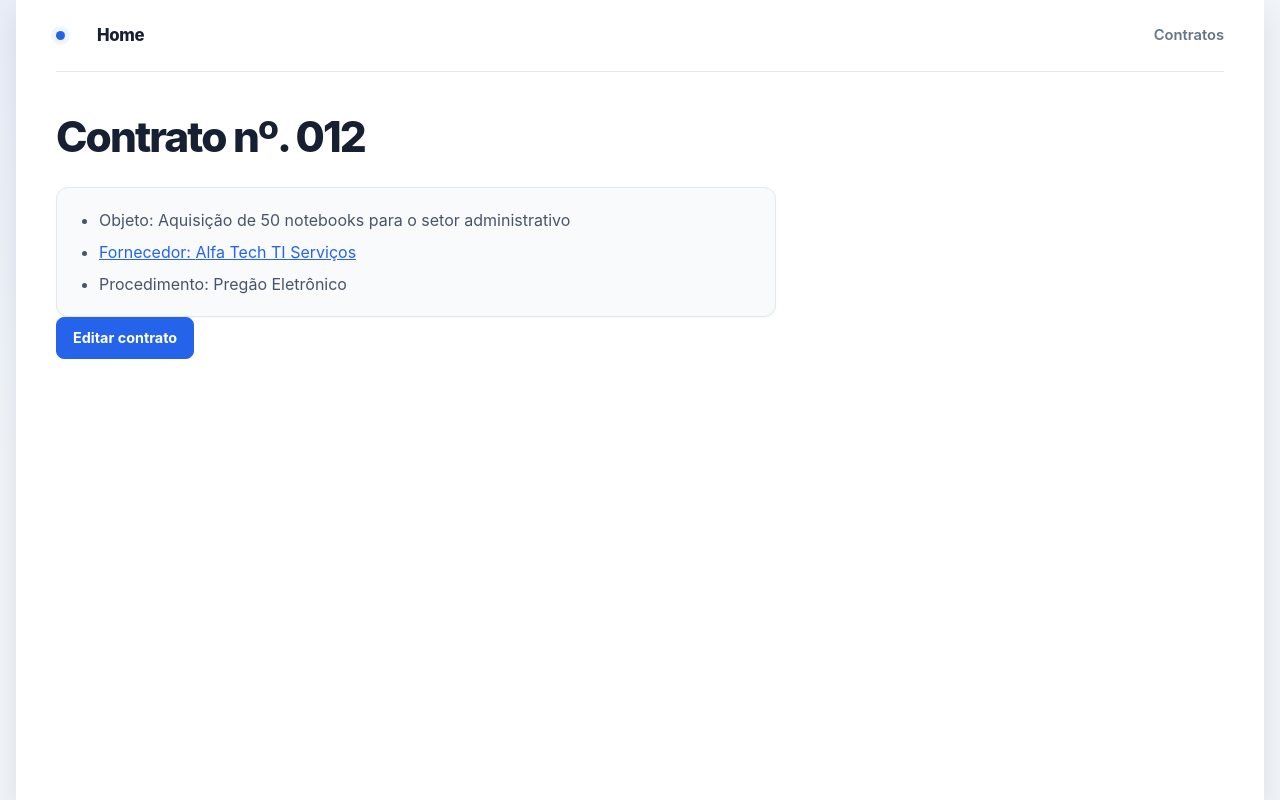
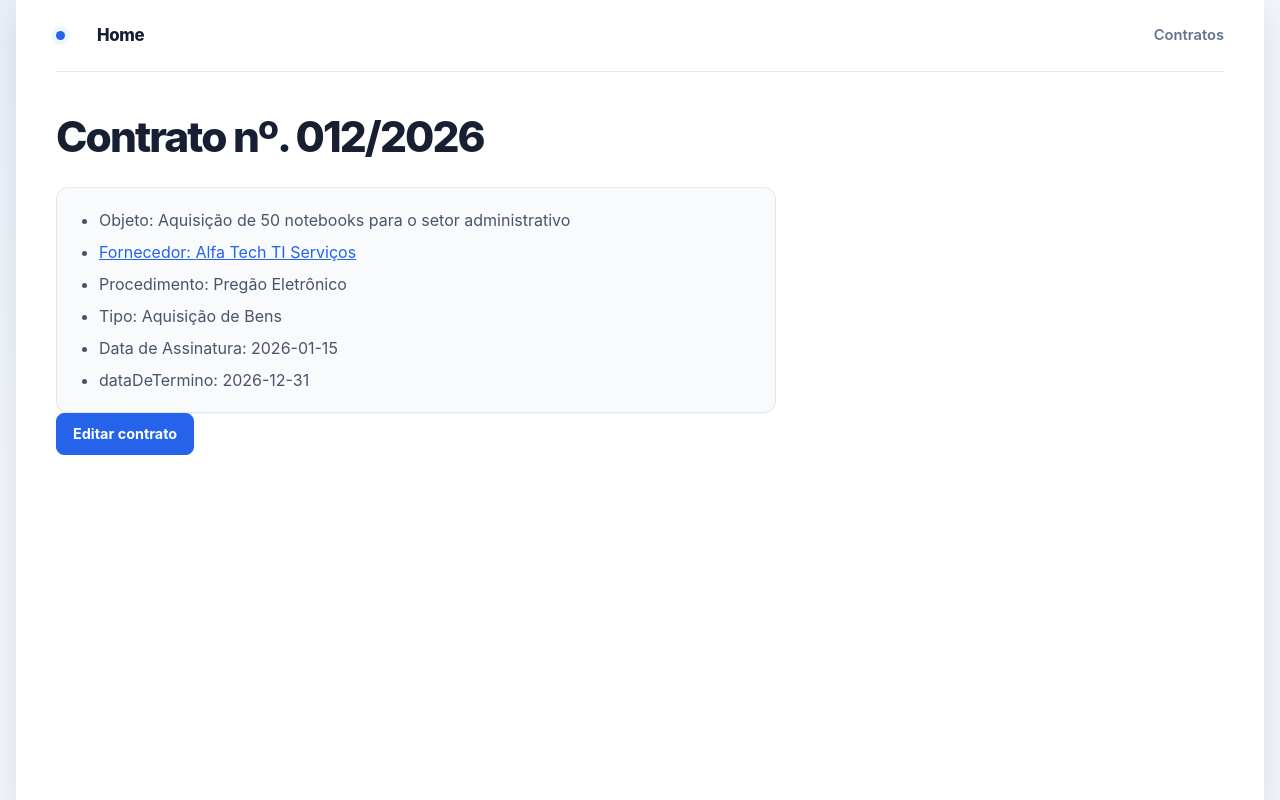
Before and after one commit to JoaoGuilhermeTP/gestao_de_contratos, a React (Vite) app: page /contratos/1 in a window 1280 px wide. Built offline with nearby package versions, Linux system fonts and the light colour scheme.

Commit message:
Possible to edit contracts, still with mock data

```diff
--- a/src/mock/mockContratos.jsx
+++ b/src/mock/mockContratos.jsx
@@ -1,23 +1,233 @@
 export const mockContratos = [
-  { id: 1, numero: "012", ano: 2026, objeto: "Aquisição de 50 notebooks para o setor administrativo", fornecedor_id: 1, procedimento: "Pregão Eletrônico", tipo: "Aquisição de Bens", dataDaAssinatura: "2026-01-15", dataDeTermino: "2026-12-31" },
-  { id: 2, numero: "013", ano: 2026, objeto: "Serviço de limpeza e conservação predial", fornecedor_id: 51, procedimento: "Pregão Eletrônico", tipo: "Prestação de Serviços", dataDaAssinatura: "2026-02-01", dataDeTermino: "2027-02-01" },
-  { id: 3, numero: "014", ano: 2026, objeto: "Fornecimento de gêneros alimentícios para refeitório", fornecedor_id: 11, procedimento: "Dispensa de Licitação", tipo: "Aquisição de Bens", dataDaAssinatura: "2026-02-10", dataDeTermino: "2026-08-10" },
-  { id: 4, numero: "015", ano: 2026, objeto: "Manutenção preventiva e corretiva de ar condicionado", fornecedor_id: 0, procedimento: "Pregão Eletrônico", tipo: "Prestação de Serviços", dataDaAssinatura: "2026-03-05", dataDeTermino: "2027-03-05" },
-  { id: 5, numero: "016", ano: 2026, objeto: "Reforma das instalações do andar térreo", fornecedor_id: 21, procedimento: "Concorrência", tipo: "Obras", dataDaAssinatura: "2026-03-20", dataDeTermino: "2026-11-20" },
-  { id: 6, numero: "017", ano: 2026, objeto: "Contratação de link de internet dedicado", fornecedor_id: 4, procedimento: "Pregão Eletrônico", tipo: "Prestação de Serviços", dataDaAssinatura: "2026-04-01", dataDeTermino: "2027-04-01" },
-  { id: 7, numero: "018", ano: 2026, objeto: "Aquisição de material de expediente", fornecedor_id: 91, procedimento: "Pregão Eletrônico", tipo: "Aquisição de Bens", dataDaAssinatura: "2026-04-15", dataDeTermino: "2026-12-31" },
-  { id: 8, numero: "019", ano: 2026, objeto: "Serviço de vigilância armada 24h", fornecedor_id: 61, procedimento: "Concorrência", tipo: "Prestação de Serviços", dataDaAssinatura: "2026-05-10", dataDeTermino: "2027-05-10" },
-  { id: 9, numero: "020", ano: 2026, objeto: "Aquisição de tintas e materiais de pintura", fornecedor_id: 24, procedimento: "Dispensa de Licitação", tipo: "Aquisição de Bens", dataDaAssinatura: "2026-05-20", dataDeTermino: "2026-11-20" },
-  { id: 10, numero: "021", ano: 2026, objeto: "Serviços de transporte e logística de equipamentos", fornecedor_id: 31, procedimento: "Pregão Eletrônico", tipo: "Prestação de Serviços", dataDaAssinatura: "2026-06-01", dataDeTermino: "2027-06-01" },
-  { id: 11, numero: "022", ano: 2026, objeto: "Consultoria estratégica para modernização de processos", fornecedor_id: 41, procedimento: "Inexigibilidade", tipo: "Prestação de Serviços", dataDaAssinatura: "2026-06-15", dataDeTermino: "2026-12-15" },
-  { id: 12, numero: "023", ano: 2026, objeto: "Fornecimento de EPIs para equipe de manutenção", fornecedor_id: 99, procedimento: "Pregão Eletrônico", tipo: "Aquisição de Bens", dataDaAssinatura: "2026-07-05", dataDeTermino: "2027-07-05" },
-  { id: 13, numero: "024", ano: 2026, objeto: "Aquisição de móveis planejados para recepção", fornecedor_id: 81, procedimento: "Pregão Eletrônico", tipo: "Aquisição de Bens", dataDaAssinatura: "2026-07-20", dataDeTermino: "2026-10-20" },
-  { id: 14, numero: "025", ano: 2026, objeto: "Serviço de impressão digital e plotagem", fornecedor_id: 74, procedimento: "Dispensa de Licitação", tipo: "Prestação de Serviços", dataDaAssinatura: "2026-08-01", dataDeTermino: "2027-08-01" },
-  { id: 15, numero: "026", ano: 2026, objeto: "Controle de pragas e dedetização semestral", fornecedor_id: 55, procedimento: "Dispensa de Licitação", tipo: "Prestação de Serviços", dataDaAssinatura: "2026-08-10", dataDeTermino: "2027-08-10" },
-  { id: 16, numero: "027", ano: 2026, objeto: "Aquisição de licenças de software antivírus", fornecedor_id: 8, procedimento: "Inexigibilidade", tipo: "Aquisição de Bens", dataDaAssinatura: "2026-08-15", dataDeTermino: "2027-08-15" },
-  { id: 17, numero: "028", ano: 2026, objeto: "Serviços contábeis e de auditoria externa", fornecedor_id: 47, procedimento: "Tomada de Preços", tipo: "Prestação de Serviços", dataDaAssinatura: "2026-09-01", dataDeTermino: "2027-09-01" },
-  { id: 18, numero: "029", ano: 2026, objeto: "Aquisição de água mineral e garrafões", fornecedor_id: 15, procedimento: "Pregão Eletrônico", tipo: "Aquisição de Bens", dataDaAssinatura: "2026-09-10", dataDeTermino: "2027-09-10" },
-  { id: 19, numero: "030", ano: 2026, objeto: "Substituição do telhado do galpão principal", fornecedor_id: 30, procedimento: "Concorrência", tipo: "Obras", dataDaAssinatura: "2026-09-15", dataDeTermino: "2027-01-15" },
-  { id: 20, numero: "031", ano: 2026, objeto: "Contratação de frota de veículos para transporte executivo", fornecedor_id: 32, procedimento: "Pregão Eletrônico", tipo: "Prestação de Serviços", dataDaAssinatura: "2026-09-20", dataDeTermino: "2028-09-20" },
-  { id: 21, numero: "032", ano: 2026, objeto: "Fornecimento de uniformes profissionais", fornecedor_id: 99, procedimento: "Pregão Eletrônico", tipo: "Aquisição de Bens", dataDaAssinatura: "2026-10-01", dataDeTermino: "2027-04-01" }
+  {
+    id: 1,
+    numero: "012",
+    ano: 2026,
+    objeto: "Aquisição de 50 notebooks para o setor administrativo",
+    fornecedor_id: 1,
+    procedimento: "Pregão Eletrônico",
+    tipo: "Aquisição de Bens",
+    dataDaAssinatura: "2026-01-15",
+    dataDeTermino: "2026-12-31",
+  },
+  {
+    id: 2,
+    numero: "013",
+    ano: 2026,
+    objeto: "Serviço de limpeza e conservação predial",
+    fornecedor_id: 51,
+    procedimento: "Pregão Eletrônico",
+    tipo: "Prestação de Serviços",
+    dataDaAssinatura: "2026-02-01",
+    dataDeTermino: "2027-02-01",
+  },
+  {
+    id: 3,
+    numero: "014",
+    ano: 2026,
+    objeto: "Fornecimento de gêneros alimentícios para refeitório",
+    fornecedor_id: 11,
+    procedimento: "Dispensa de Licitação",
+    tipo: "Aquisição de Bens",
+    dataDaAssinatura: "2026-02-10",
+    dataDeTermino: "2026-08-10",
+  },
+  {
+    id: 4,
+    numero: "015",
+    ano: 2026,
+    objeto: "Manutenção preventiva e corretiva de ar condicionado",
+    fornecedor_id: 0,
+    procedimento: "Pregão Eletrônico",
+    tipo: "Prestação de Serviços",
+    dataDaAssinatura: "2026-03-05",
+    dataDeTermino: "2027-03-05",
+  },
+  {
+    id: 5,
+    numero: "016",
+    ano: 2026,
+    objeto: "Reforma das instalações do andar térreo",
+    fornecedor_id: 21,
+    procedimento: "Concorrência",
+    tipo: "Obras",
+    dataDaAssinatura: "2026-03-20",
+    dataDeTermino: "2026-11-20",
+  },
+  {
+    id: 6,
+    numero: "017",
+    ano: 2026,
+    objeto: "Contratação de link de internet dedicado",
+    fornecedor_id: 4,
+    procedimento: "Pregão Eletrônico",
+    tipo: "Prestação de Serviços",
+    dataDaAssinatura: "2026-04-01",
+    dataDeTermino: "2027-04-01",
+  },
+  {
+    id: 7,
+    numero: "018",
+    ano: 2026,
+    objeto: "Aquisição de material de expediente",
+    fornecedor_id: 91,
+    procedimento: "Pregão Eletrônico",
+    tipo: "Aquisição de Bens",
+    dataDaAssinatura: "2026-04-15",
+    dataDeTermino: "2026-12-31",
+  },
+  {
+    id: 8,
+    numero: "019",
+    ano: 2026,
+    objeto: "Serviço de vigilância armada 24h",
+    fornecedor_id: 61,
+    procedimento: "Concorrência",
+    tipo: "Prestação de Serviços",
+    dataDaAssinatura: "2026-05-10",
+    dataDeTermino: "2027-05-10",
+  },
+  {
+    id: 9,
+    numero: "020",
+    ano: 2026,
+    objeto: "Aquisição de tintas e materiais de pintura",
+    fornecedor_id: 24,
+    procedimento: "Dispensa de Licitação",
+    tipo: "Aquisição de Bens",
+    dataDaAssinatura: "2026-05-20",
+    dataDeTermino: "2026-11-20",
+  },
+  {
+    id: 10,
+    numero: "021",
+    ano: 2026,
+    objeto: "Serviços de transporte e logística de equipamentos",
+    fornecedor_id: 31,
+    procedimento: "Pregão Eletrônico",
+    tipo: "Prestação de Serviços",
+    dataDaAssinatura: "2026-06-01",
+    dataDeTermino: "2027-06-01",
+  },
+  {
+    id: 11,
+    numero: "022",
+    ano: 2026,
+    objeto: "Consultoria estratégica para modernização de processos",
+    fornecedor_id: 41,
+    procedimento: "Inexigibilidade",
+    tipo: "Prestação de Serviços",
+    dataDaAssinatura: "2026-06-15",
+    dataDeTermino: "2026-12-15",
+  },
+  {
+    id: 12,
+    numero: "023",
+    ano: 2026,
+    objeto: "Fornecimento de EPIs para equipe de manutenção",
+    fornecedor_id: 99,
+    procedimento: "Pregão Eletrônico",
+    tipo: "Aquisição de Bens",
+    dataDaAssinatura: "2026-07-05",
+    dataDeTermino: "2027-07-05",
+  },
+  {
+    id: 13,
+    numero: "024",
+    ano: 2026,
+    objeto: "Aquisição de móveis planejados para recepção",
+    fornecedor_id: 81,
+    procedimento: "Pregão Eletrônico",
+    tipo: "Aquisição de Bens",
+    dataDaAssinatura: "2026-07-20",
+    dataDeTermino: "2026-10-20",
+  },
+  {
+    id: 14,
+    numero: "025",
+    ano: 2026,
+    objeto: "Serviço de impressão digital e plotagem",
+    fornecedor_id: 74,
+    procedimento: "Dispensa de Licitação",
+    tipo: "Prestação de Serviços",
+    dataDaAssinatura: "2026-08-01",
+    dataDeTermino: "2027-08-01",
+  },
+  {
+    id: 15,
+    numero: "026",
+    ano: 2026,
+    objeto: "Controle de pragas e dedetização semestral",
+    fornecedor_id: 55,
+    procedimento: "Dispensa de Licitação",
+    tipo: "Prestação de Serviços",
+    dataDaAssinatura: "2026-08-10",
+    dataDeTermino: "2027-08-10",
+  },
+  {
+    id: 16,
+    numero: "027",
+    ano: 2026,
+    objeto: "Aquisição de licenças de software antivírus",
+    fornecedor_id: 8,
+    procedimento: "Inexigibilidade",
+    tipo: "Aquisição de Bens",
+    dataDaAssinatura: "2026-08-15",
+    dataDeTermino: "2027-08-15",
+  },
+  {
+    id: 17,
+    numero: "028",
+    ano: 2026,
+    objeto: "Serviços contábeis e de auditoria externa",
+    fornecedor_id: 47,
+    procedimento: "Tomada de Preços",
+    tipo: "Prestação de Serviços",
+    dataDaAssinatura: "2026-09-01",
+    dataDeTermino: "2027-09-01",
+  },
+  {
+    id: 18,
+    numero: "029",
+    ano: 2026,
+    objeto: "Aquisição de água mineral e garrafões",
+    fornecedor_id: 15,
+    procedimento: "Pregão Eletrônico",
+    tipo: "Aquisição de Bens",
+    dataDaAssinatura: "2026-09-10",
+    dataDeTermino: "2027-09-10",
+  },
+  {
+    id: 19,
+    numero: "030",
+    ano: 2026,
+    objeto: "Substituição do telhado do galpão principal",
+    fornecedor_id: 30,
+    procedimento: "Concorrência",
+    tipo: "Obras",
+    dataDaAssinatura: "2026-09-15",
+    dataDeTermino: "2027-01-15",
+  },
+  {
+    id: 20,
+    numero: "031",
+    ano: 2026,
+    objeto: "Contratação de frota de veículos para transporte executivo",
+    fornecedor_id: 32,
+    procedimento: "Pregão Eletrônico",
+    tipo: "Prestação de Serviços",
+    dataDaAssinatura: "2026-09-20",
+    dataDeTermino: "2028-09-20",
+  },
+  {
+    id: 21,
+    numero: "032",
+    ano: 2026,
+    objeto: "Fornecimento de uniformes profissionais",
+    fornecedor_id: 99,
+    procedimento: "Pregão Eletrônico",
+    tipo: "Aquisição de Bens",
+    dataDaAssinatura: "2026-10-01",
+    dataDeTermino: "2027-04-01",
+  },
 ];
--- a/src/pages/ContratoPage.jsx
+++ b/src/pages/ContratoPage.jsx
@@ -2,38 +2,82 @@ import { useParams } from "react-router-dom";
 import { Link } from "react-router-dom";
 import { useState } from "react";
 
-export default function ContratoPage({
-  contratos,
-  setContratos,
-  fornecedores,
-}) {
+export default function ContratoPage({ contratos, setContratos, fornecedores }) {
+  // Id from parameter variable
   const { id } = useParams();
+
+  // Get this contract and it's supplier from props
   const contrato = contratos.find((contrato) => contrato.id === Number(id));
-  const fornecedor = fornecedores.find(
-    (fornecedor) => fornecedor.id === Number(contrato.fornecedor_id),
-  );
+  const fornecedor = fornecedores.find((fornecedor) => fornecedor.id === Number(contrato.fornecedor_id));
 
+  // State variables
   const [isEditing, setIsEditing] = useState(false);
+  const [edited, setEdited] = useState(contrato);
+
+  const handleSubmit = (event) => {
+    event.preventDefault();
+    const newContratos = contratos.map((contrato) => (contrato.id === Number(id) ? edited : contrato));
+    setContratos(newContratos);
+    setIsEditing(false);
+  };
 
   if (isEditing) {
     return (
       <>
-        <p>Funcionalidade a ser implementada</p>
+        <input type="number" placeholder="Número" value={edited.numero} onChange={(e) => setEdited({ ...edited, numero: e.target.value })} />
+        <input type="number" placeholder="Ano" value={edited.ano} onChange={(e) => setEdited({ ...edited, ano: e.target.value })} />
+        <input type="text" placeholder="Objeto" value={edited.objeto} onChange={(e) => setEdited({ ...edited, objeto: e.target.value })} />
+        <select
+          value={edited.fornecedor_id}
+          onChange={(e) =>
+            setEdited({
+              ...edited,
+              fornecedor_id: Number(e.target.value),
+            })
+          }
+        >
+          <option value="" disabled>
+            Selecione um fornecedor
+          </option>
+          {fornecedores.map((fornecedor) => (
+            <option key={fornecedor.id} value={fornecedor.id}>
+              {fornecedor.nome} - {fornecedor.cnpj}
+            </option>
+          ))}
+        </select>
+
+        <input type="text" placeholder="procedimento" value={edited.procedimento} onChange={(e) => setEdited({ ...edited, procedimento: e.target.value })} />
+        <input type="text" placeholder="tipo" value={edited.tipo} onChange={(e) => setEdited({ ...edited, tipo: e.target.value })} />
+        <input
+          type="date"
+          value={edited.dataDaAssinatura}
+          onChange={(e) =>
+            setEdited({
+              ...edited,
+              dataDaAssinatura: e.target.value,
+            })
+          }
+        />
+        <input type="date" value={edited.dataDeTermino} onChange={(e) => setEdited({ ...edited, dataDeTermino: e.target.value })} />
+        <button onClick={handleSubmit}>Salvar</button>
         <button onClick={() => setIsEditing(false)}>Cancelar edição</button>
       </>
     );
   } else {
     return (
       <>
-        <h1>Contrato nº. {contrato.numero}</h1>
+        <h1>
+          Contrato nº. {contrato.numero}/{contrato.ano}
+        </h1>
         <ul>
           <li>Objeto: {contrato.objeto}</li>
           <li>
-            <Link to={`/fornecedor/${fornecedor.id}`}>
-              Fornecedor: {fornecedor.nome}
-            </Link>
+            <Link to={`/fornecedor/${fornecedor.id}`}>Fornecedor: {fornecedor.nome}</Link>
           </li>
           <li>Procedimento: {contrato.procedimento}</li>
+          <li>Tipo: {contrato.tipo}</li>
+          <li>Data de Assinatura: {contrato.dataDaAssinatura}</li>
+          <li>dataDeTermino: {contrato.dataDeTermino}</li>
         </ul>
         <button onClick={() => setIsEditing(true)}>Editar contrato</button>
       </>
```
Also changed, not shown: src/pages/AdicionarContratoPage.jsx (+7 -53 lines).
